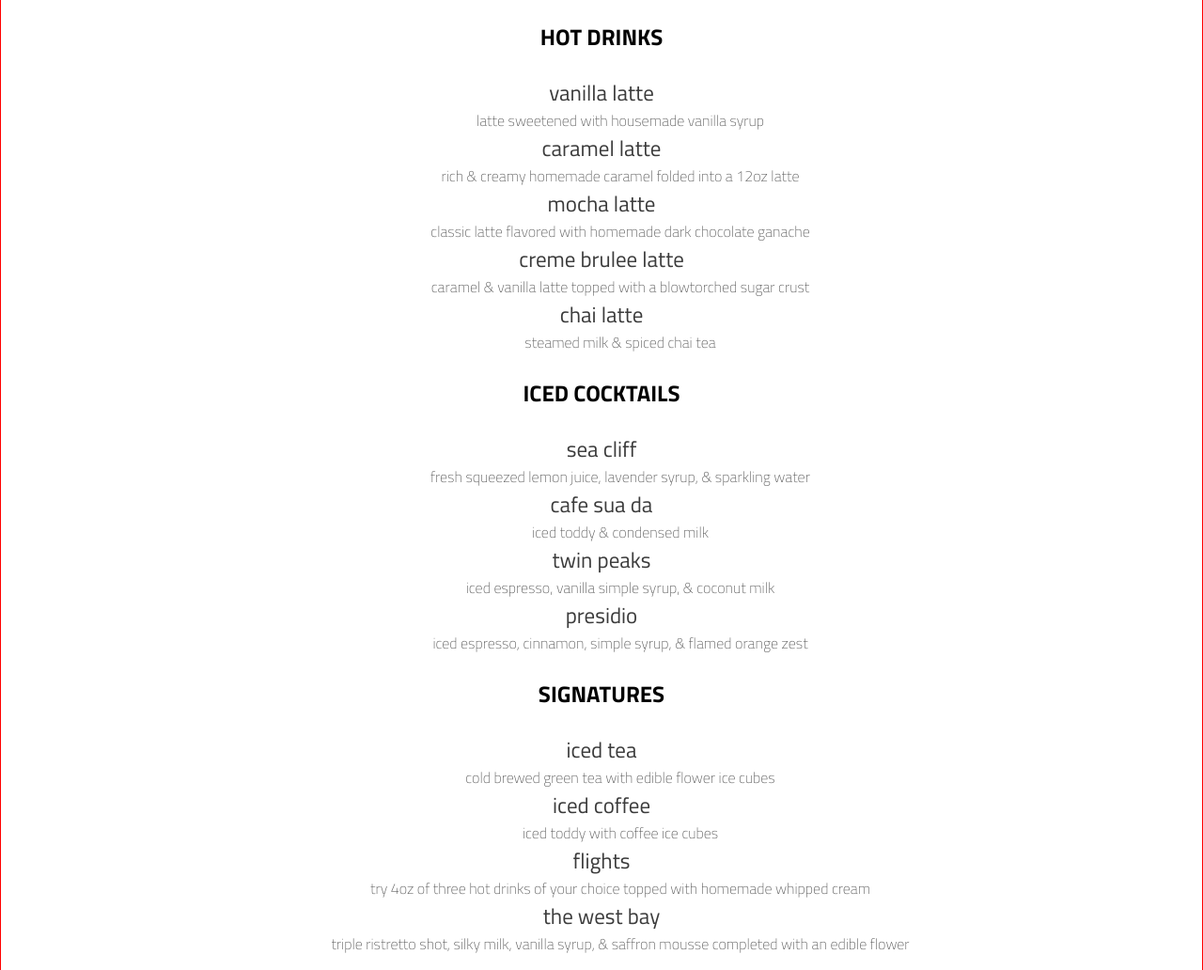
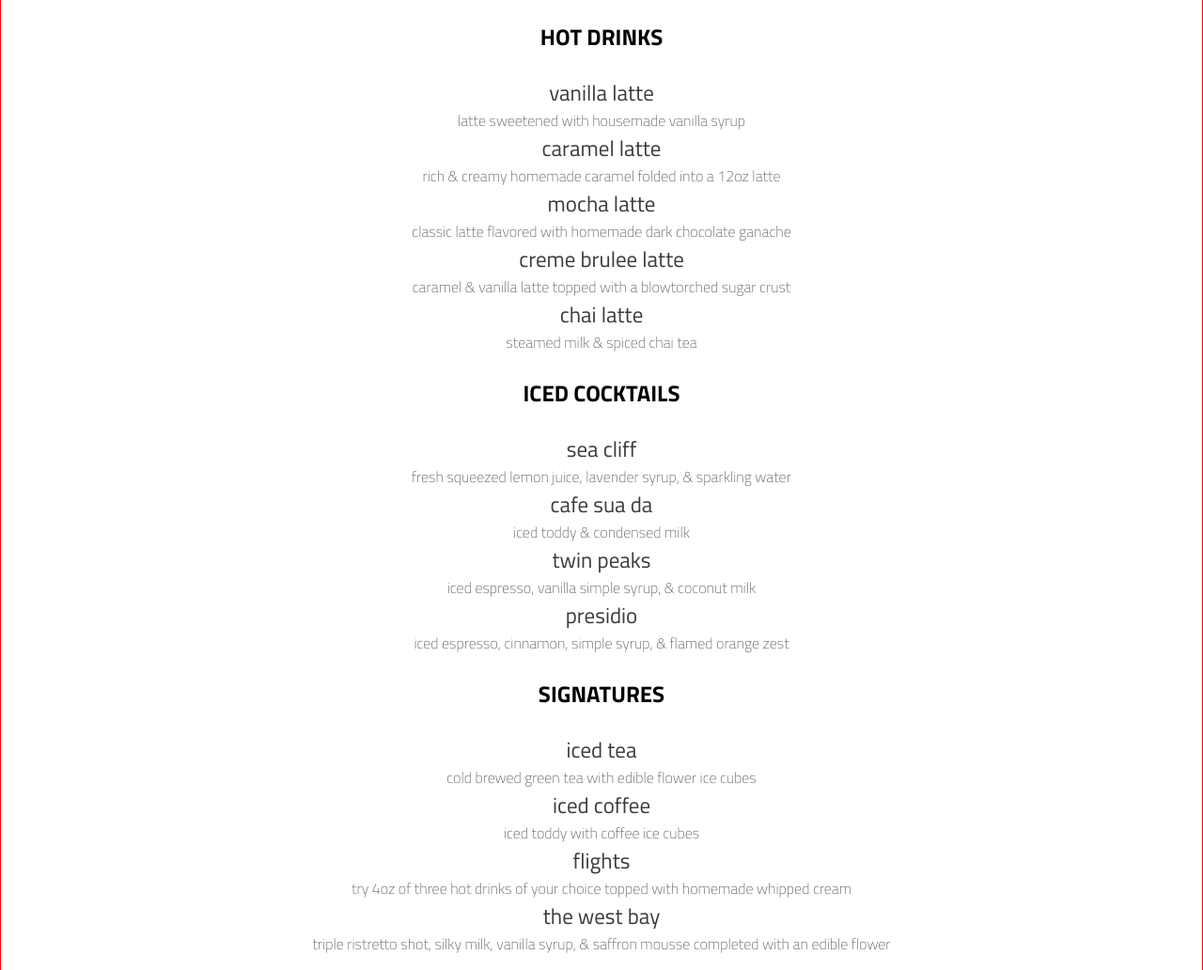
Before and after one commit to ahlenz/hush, a plain HTML site: page index.html in a window 1280 px wide. Shown: the part 1079-2111 px from the top of the page at 94% size. Drawn offline with Linux system fonts and the light colour scheme; a web font is replaced by a local one.

Commit message:
auto update

```diff
--- a/desktop.css
+++ b/desktop.css
@@ -116,4 +116,5 @@ dd {
   font-family: 'Titillium Web', sans-serif;
   font-weight: 200;
   color: #515151;
+  margin: 0;
 }
--- a/mobile.css
+++ b/mobile.css
@@ -120,4 +120,5 @@ dd {
   font-family: 'Titillium Web', sans-serif;
   font-weight: 200;
   color: #515151;
+  margin: 0;
 }
```
